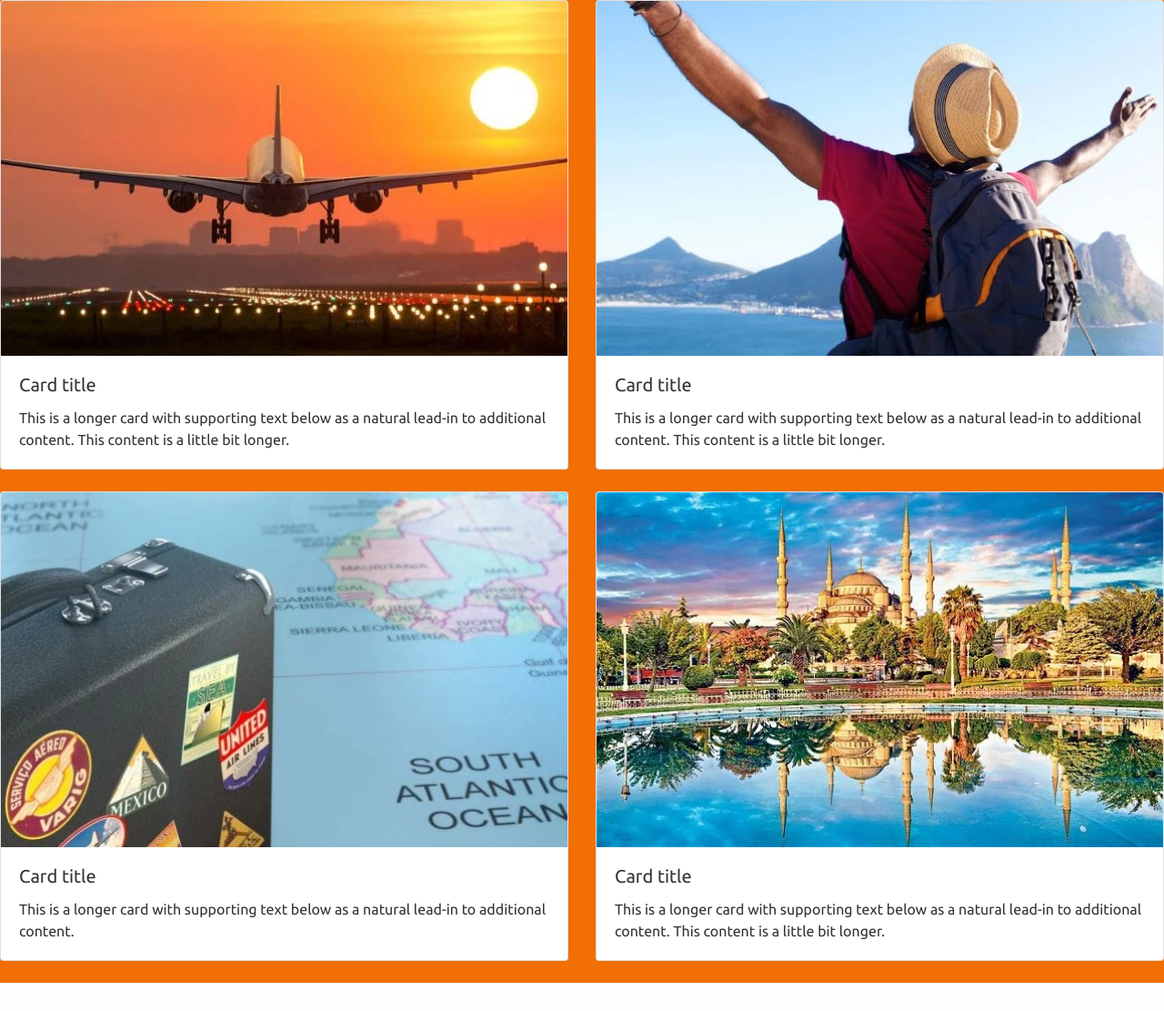
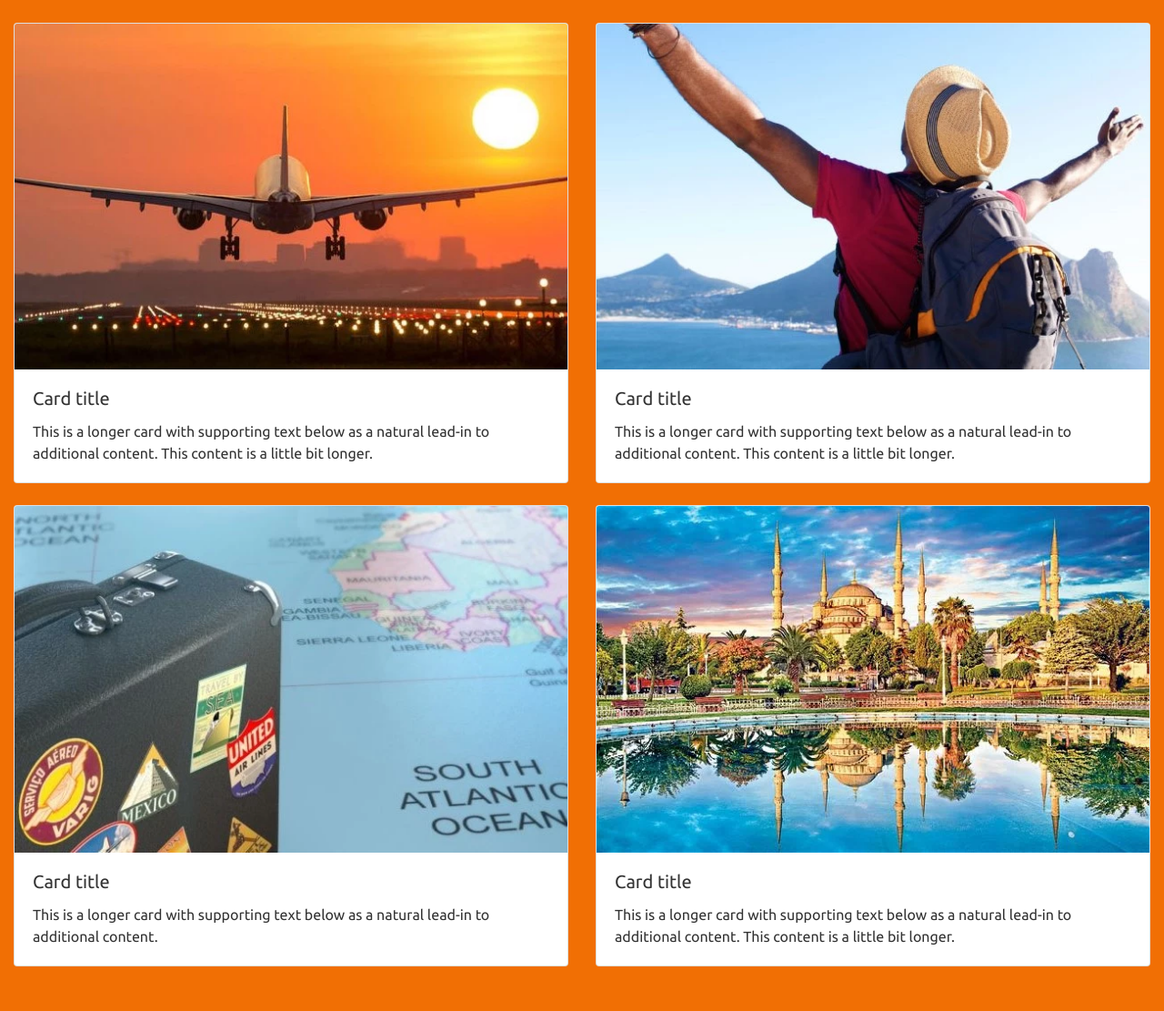
Before and after one commit to ebuzeryalcin/Travellers, a Flask app: page / in a window 1280 px wide. Shown: the part 56-1167 px from the top of the page at 91% size. Before the commit the page ends 1136 px from the top, so only its background shows below. Run offline with Flask 2, Linux system fonts and the light colour scheme; some libraries are stand-ins or nearby versions.

Commit message:
Added style to index.html.

```diff
--- a/static/css/style.css
+++ b/static/css/style.css
@@ -1,3 +1,15 @@
+/*--------------------- General ----------------------*/
 body{
     background-color: rgb(241, 111, 4);
 }
+/*--------------------- Navbar ----------------------*/
+.navbar{
+    width: 100%;;
+}
+/*--------------------- Bootstrap cards ----------------------*/
+.all-cards{
+    margin-right: 0px;
+    margin-left: 0px;
+    padding-top: 25px;
+    padding-bottom: 25px;
+}
--- a/templates/index.html
+++ b/templates/index.html
@@ -65,7 +65,7 @@
 
     <!--Used Bootstrap cards from this link https://getbootstrap.com/docs/4.5/components/card/#body -->
     <section>
-        <div class="row row-cols-1 row-cols-md-2">
+        <div class="row row-cols-1 row-cols-md-2 all-cards">
             <div class="col mb-4">
                 <div class="card">
                     <img src="static/images/flight.webp" class="card-img-top" alt="...">
```
